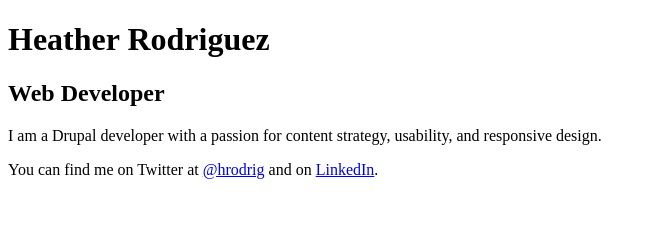
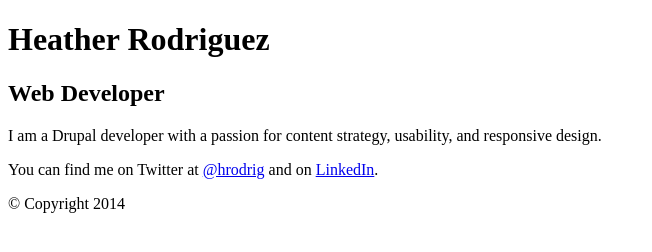
Before and after one commit to hrod/hrod.github.io, a plain HTML site: page index.html in a window 1280 px wide. Shown: the whole page, without its empty margins (0-652 px from the left). Drawn offline with Linux system fonts and the light colour scheme.

Commit message:
added footer

```diff
--- a/index.html
+++ b/index.html
@@ -13,5 +13,8 @@
 	<p>I am a Drupal developer with a passion for content strategy, usability, and responsive design.</p>
 	<p>You can find me on Twitter at <a href="http://www.twitter.com/hrodrig">@hrodrig</a> and on <a href="www.linkedin.com/pub/heather-rodriguez/10/4bb/982/">LinkedIn</a>.</p>
 </main>
+<footer>
+	<p>&copy; Copyright 2014</p>
+</footer>
 </body>
 </html>
```
